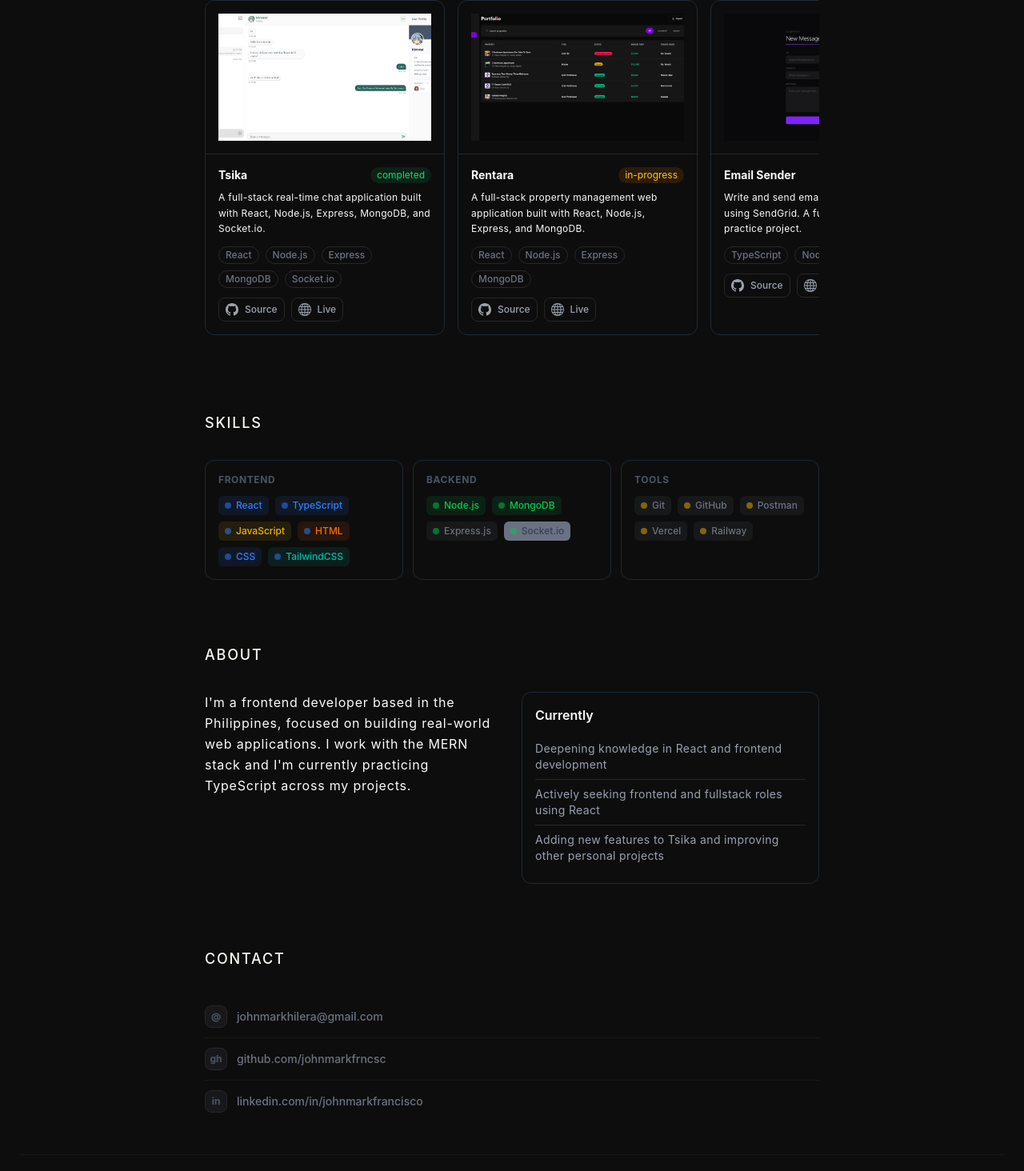
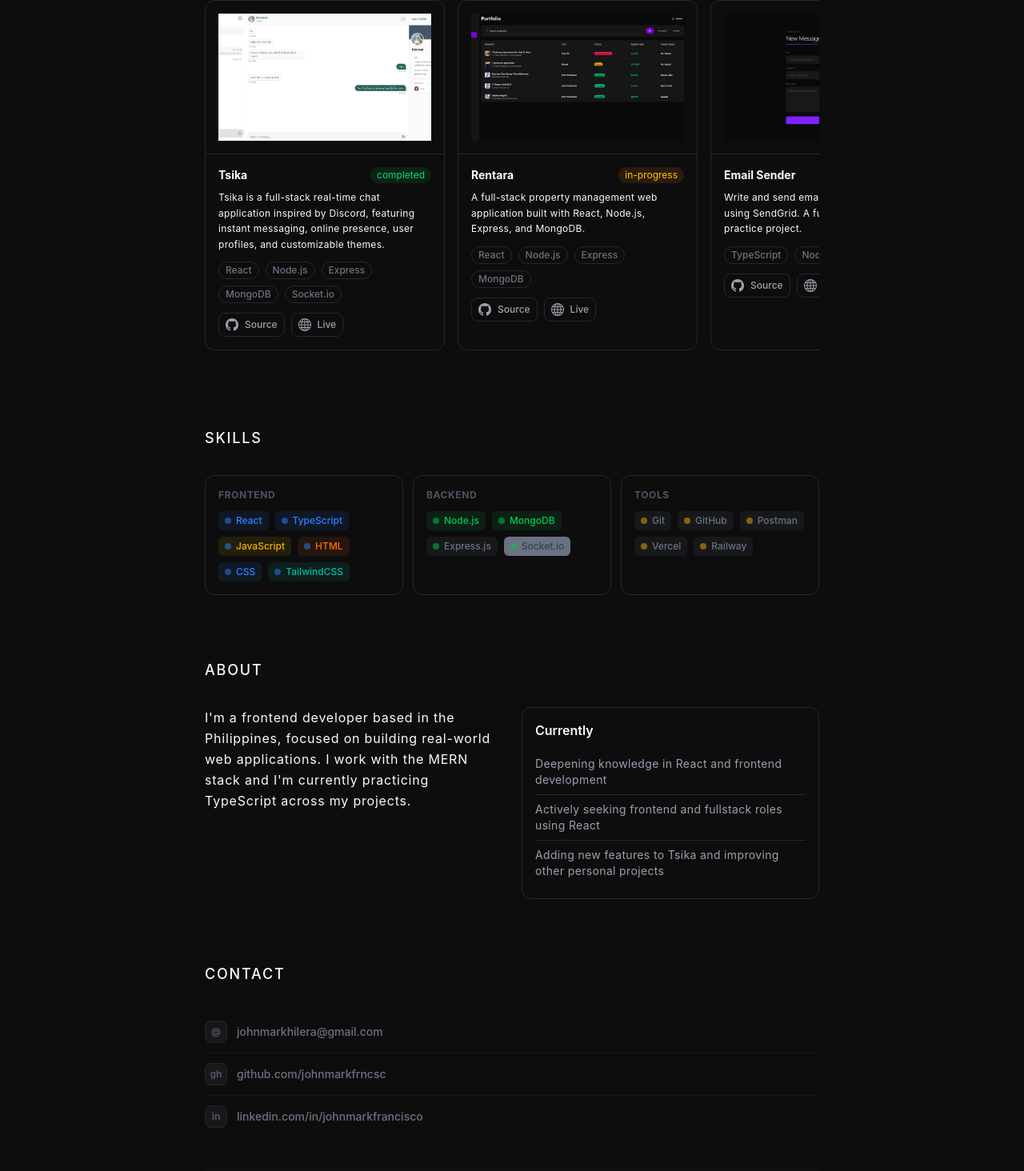
Before and after one commit to johnmarkfrncsc/frncsc-portfolio, a React (Vite) app: page / in a window 1280 px wide. Shown: the part 790-2254 px from the top of the page at 80% size. Built offline with nearby package versions, Linux system fonts and the light colour scheme.

Commit message:
fix: update Footer placement in App component and enhance Tsika project description for clarity

```diff
--- a/src/App.tsx
+++ b/src/App.tsx
@@ -21,8 +21,8 @@
           <Skills />
           <About />
           <Contact />
+          <Footer />
         </main>
-        <Footer />
       </div>
     </div>
   );
--- a/src/data/projects.ts
+++ b/src/data/projects.ts
@@ -7,7 +7,7 @@
     {
     id: 1,
     title: 'Tsika',
-    description: 'A full-stack real-time chat application built with React, Node.js, Express, MongoDB, and Socket.io.',
+    description: 'Tsika is a full-stack real-time chat application inspired by Discord, featuring instant messaging, online presence, user profiles, and customizable themes.',
     techStack: ['React', 'Node.js', 'Express', 'MongoDB', "Socket.io"],
     githubUrl: 'https://github.com/johnmarkfrncsc/mern-chat-app',
     liveUrl: 'https://tsika.skwtr.com/',
```
